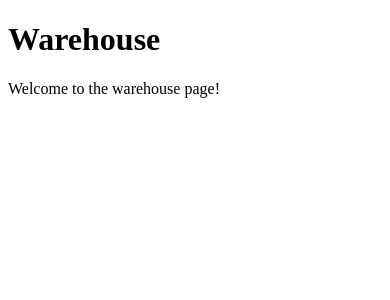
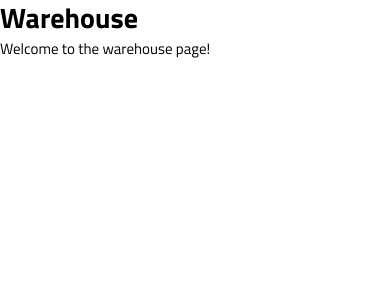
Before and after one commit to notaika/InStock, a React (Vite) app: page / in a window 390 px wide. Shown: the top 300 px of the page. Built offline with nearby package versions, Linux system fonts and the light colour scheme.

Commit message:
feat: index.scss is the global style guide - all base elements are in mobile requirements. fix: fixed the pathing of broken fonts.

```diff
--- a/src/index.scss
+++ b/src/index.scss
@@ -0,0 +1,33 @@
+@use './styles/partials/typography';
+@use './styles/partials/mixins';
+@use './styles/partials/variables';
+
+#root {
+    min-height: 100vh;
+}
+* {
+    margin: 0;
+    padding: 0;
+    box-sizing: border-box;
+    font-family: typography.$font-family, sans-serif;
+}
+h1 {
+    font-size: 1.75rem;
+    line-height: 2.25rem;
+}
+h2 {
+    font-size: 1.25rem;
+    line-height: 1.75rem;
+}
+h3 {
+    font-size: 0.8125rem;
+    line-height: 1.25rem;
+}
+h4 {
+    font-size: 0.6875rem;
+    line-height: 1rem;
+}
+p {
+    font-size: 0.9375rem;
+    line-height: 1.625rem;
+}
--- a/src/styles/_mixins.scss
+++ b/src/styles/partials/_mixins.scss
@@ -12,14 +12,14 @@
     }
   }
 
-  @mixin tablet-button{
-    height:38px;
-    padding: 0 16px;
-    border-radius: 20px;
+  @mixin tablet-button {
+    height: 2.375rem;
+    padding: 0 1rem;
+    border-radius: 1.25rem;
   }
 
-  @mixin mobile-button{
-    height:36px;
-    padding: 0 16px;
-    border-radius: 20px;
+  @mixin mobile-button {
+    height: 2.25rem;
+    padding: 0 1rem;
+    border-radius: 1.25rem;
   }
--- a/src/styles/_typography.scss
+++ b/src/styles/partials/_typography.scss
@@ -2,16 +2,16 @@ $font-family: 'TitilliumWeb';
 
 @font-face {
     font-family: $font-family;
-    src: url(../assets/fonts/TitilliumWeb-Regular.ttf) format('truetype');
+    src: url('/src/assets/fonts/TitilliumWeb-Regular.ttf') format('truetype');
     font-weight: 400;
 }
 @font-face {
     font-family: $font-family;
-    src: url(../assets/fonts/TitilliumWeb-SemiBold.ttf) format('truetype');
+    src: url('/src/assets/fonts/TitilliumWeb-SemiBold.ttf') format('truetype');
     font-weight: 600;
 };
 @font-face {
     font-family: $font-family;
-    src: url(../assets/fonts/TitilliumWeb-Bold.ttf) format('truetype');
+    src: url('/src/assets/fonts/TitilliumWeb-Bold.ttf') format('truetype');
     font-weight: 700;
 };
--- /dev/null
+++ b/src/styles/partials/_variables.scss
@@ -0,0 +1,15 @@
+$tablet-breakpoint: 768px;
+$desktop-breakpoint: 1280px;
+
+$primary-black: #13182C;
+$primary-indigo: #2E66E5;
+$primary-white: #FFFFFF;
+
+$secondary-slate: #5C667E;
+$secondary-cloud: #BDC5D5;
+
+$bg-graphite: #232940;
+$bg-lightgrey: #F7F8F9;
+
+$green: #158463;
+$red: #C94515;
```
Also changed, not shown: src/styles/_variables.scss (deleted, +0 -15 lines).
